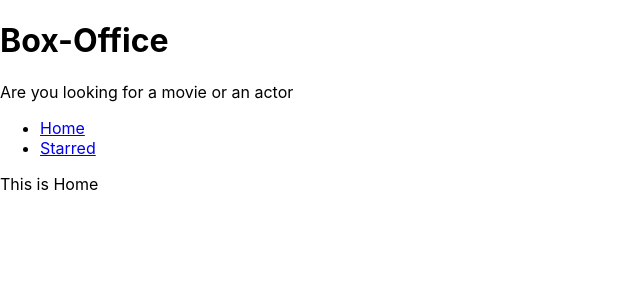
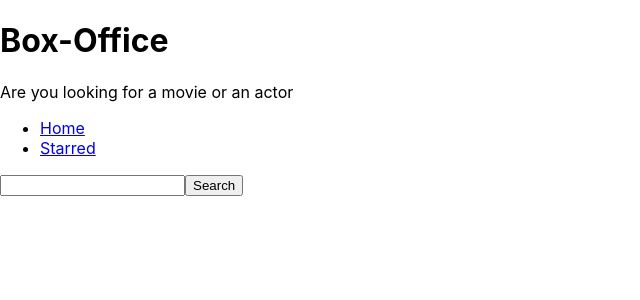
Before and after one commit to vishalsharma89/box-office-app, a React (Create React App) app: page / in a window 1280 px wide. Shown: the top 300 px of the page, without its empty margins (0-640 px from the left). Built offline with nearby package versions, Linux system fonts and the light colour scheme.

Commit message:
created input and fetch results from tv maze api

```diff
--- a/src/pages/Home.js
+++ b/src/pages/Home.js
@@ -1,9 +1,28 @@
-import React from 'react'
+import React, { useState } from 'react'
 import MainPageLayout from '../components/MainPageLayout'
 
 const Home = () => {
+    const [input, setInput] = useState('');
+    const onSearch = () => {
+        fetch(`https://api.tvmaze.com/search/shows?q=${input}`).then(r => r.json()).then(result => {
+            console.log(result);
+        })
+    }
+    const onInputChange = ev => {
+        setInput(ev.target.value);
+    }
+
+
+    const onKeyDown = ev => {
+        if (ev.keyCode === 13) {
+            onSearch()
+        }
+    }
     return (
-        <MainPageLayout> This is Home</MainPageLayout>
+        <MainPageLayout>
+            <input type="text" onChange={onInputChange} onKeyDown={onKeyDown} value={input} />
+            <button type='button' onClick={onSearch} >Search</button>
+        </MainPageLayout>
     )
 }
 
```
